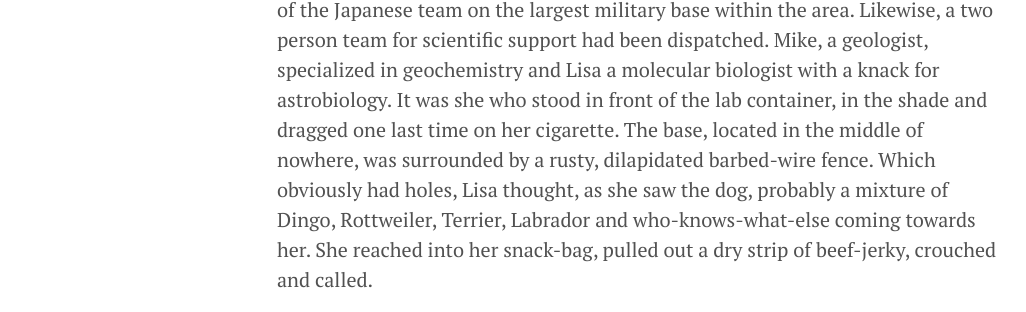
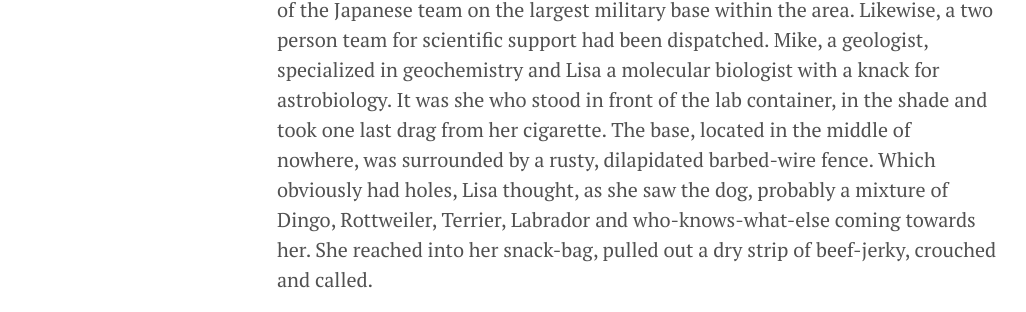
Before and after one commit to SOSTaler/sostaler.github.io, a Jekyll site: the page built from TheHayabusaEffect.md, in a window 1280 px wide and 900 px high, scrolled down 6541 px. Shown: the part 384-696 px from the top of the window, without its empty margins (3-1029 px from the left). Built offline with Jekyll 4.4.1, drawn with Linux system fonts in a browser that asks for light colours; comment, search, counter and statistics services are not loaded; some of the changed text lies outside the part shown.

Commit message:
Update TheHayabusaEffect.md

```diff
--- a/TheHayabusaEffect.md
+++ b/TheHayabusaEffect.md
@@ -55,7 +55,7 @@ The armored but otherwise unremarkable limosine snaked through the maze of subur
 The assistant nodded without looking up and continued with her typing.<br><br>
 The situation was concerning. Except for himself and the Intelligence Coordinator, only the Interior Minister had been briefed on all the details. Two months ago, a confidential memo had been sent to all the friendly states in the neighbourhood. Asking if they had seen any unusual numbers in their statistics. And they had. All of them.  The answers had all been versions of „Oh, you are seeing this too?“, coded into incomprehensible bureaucratic gibberish. Fortunately it had not made the news. Yet. The few experts who looked at and understood statistics, and the even smaller subgroups that commented on the „anomalies“ in social media, were quickly defused. Either by well placed articles that interpreted the data in exactly the opposite way. Or by using exaggerations, to associate the authors with the crowd of aluminium-hat wearing conspiracy theorists. If a normalization of the situation had been on the horizon, this could have gone on, until everything was over. Of course, no one would really have known all that had happened and no one would ever find out why it had happened, but, who cared anyway? A Head of State had to keep his country stable, thought the Head of State. No matter how. <br><br>
 --- Woomera<br>
-Four weeks in advance of the actual capsule landing, half of the Hayabusa 2 Mission Team had traveled to the australian Woomera region.  The designated landing site, 120,000 kilometers square, was a former testing site for the australian Royal Airforce. Australian officials had arranged the accommodation of the Japanese team on the largest military base within the area. Likewise, a two person team for scientific support had been dispatched. Mike, a geologist, specialized in geochemistry and Lisa a molecular biologist with a knack for astrobiology. It was she who stood in front of the lab container, in the shade and dragged one last time on her cigarette. The base, located in the middle of nowhere, was surrounded by a rusty, dilapidated barbed-wire fence. Which obviously had holes, Lisa thought, as she saw the dog, probably a mixture of Dingo, Rottweiler, Terrier, Labrador and who-knows-what-else coming towards her. She reached into her snack-bag, pulled out a dry strip of beef-jerky, crouched and called.<br><br>
+Four weeks in advance of the actual capsule landing, half of the Hayabusa 2 Mission Team had traveled to the australian Woomera region.  The designated landing site, 120,000 kilometers square, was a former testing site for the australian Royal Airforce. Australian officials had arranged the accommodation of the Japanese team on the largest military base within the area. Likewise, a two person team for scientific support had been dispatched. Mike, a geologist, specialized in geochemistry and Lisa a molecular biologist with a knack for astrobiology. It was she who stood in front of the lab container, in the shade and took one last drag from her cigarette. The base, located in the middle of nowhere, was surrounded by a rusty, dilapidated barbed-wire fence. Which obviously had holes, Lisa thought, as she saw the dog, probably a mixture of Dingo, Rottweiler, Terrier, Labrador and who-knows-what-else coming towards her. She reached into her snack-bag, pulled out a dry strip of beef-jerky, crouched and called.<br><br>
 “Come, …, come here, … come.”<br><br>
 The exhausted and sad looking animal approached her cautiously and, after a minute of sniffing the air and assessing her and the environment, came close. It pulled the strip of beef out of her hands and started to chew, while Lisa padded its dusty back.<br><br>
 “Good boy,..., goooood boy!”<br><br>
```
